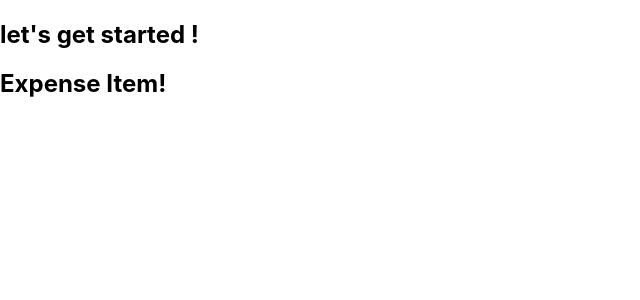
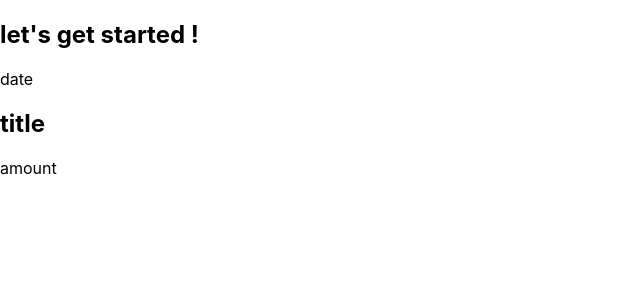
Before and after one commit to MinaLMG/expenses-tracker-with-react, a React (Create React App) app: page / in a window 1280 px wide. Shown: the top 300 px of the page, without its empty margins (0-640 px from the left). Built offline with nearby package versions, Linux system fonts and the light colour scheme.

Commit message:
added the initial structure for ExpenseItem component

```diff
--- a/src/components/ExpenseItem.js
+++ b/src/components/ExpenseItem.js
@@ -1,4 +1,12 @@
 function ExpenseItem() {
-  return <h2> Expense Item! </h2>;
+  return (
+    <div>
+      <div>date</div>
+      <div>
+        <h2>title</h2>
+        <div>amount</div>
+      </div>
+    </div>
+  );
 }
 export default ExpenseItem;
```
